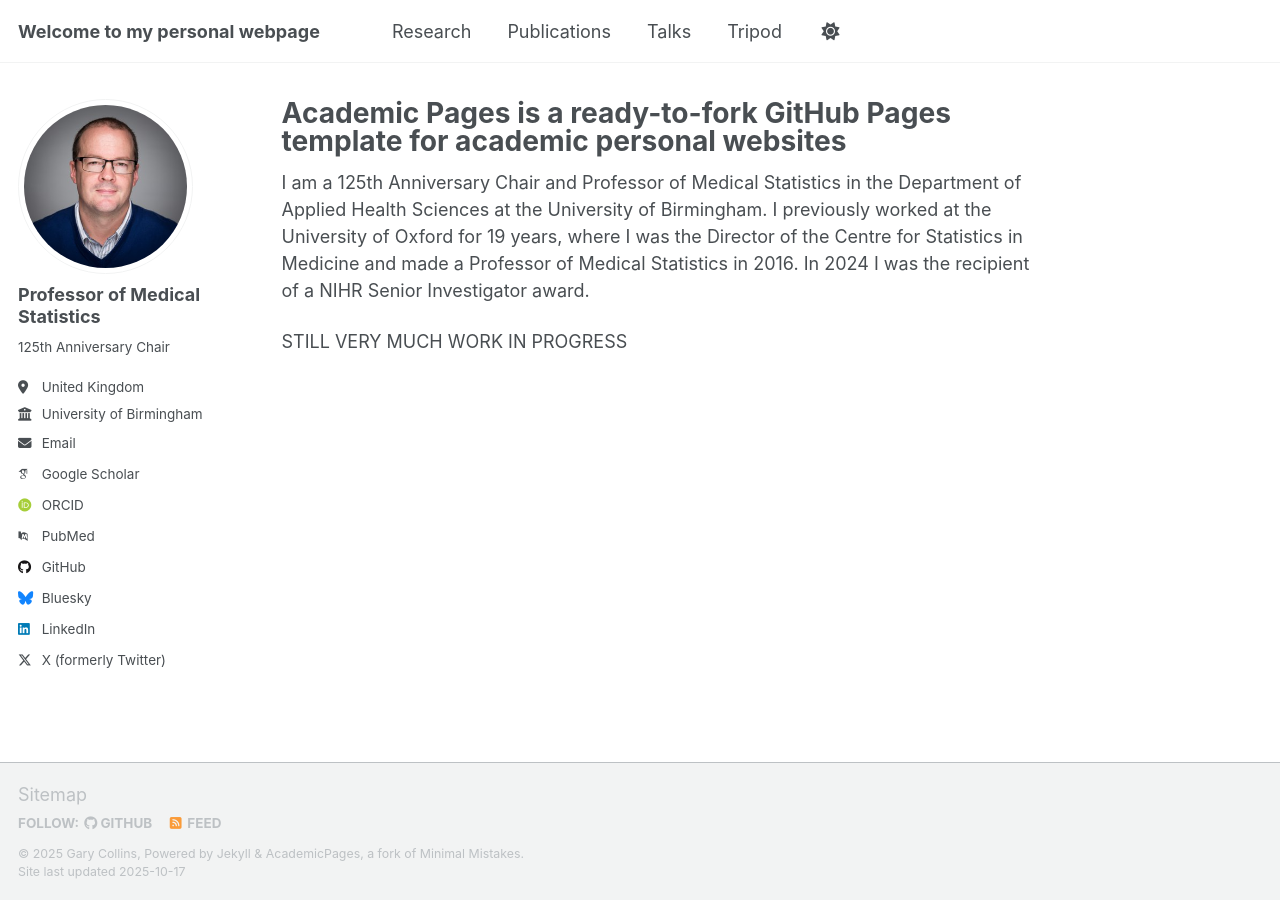
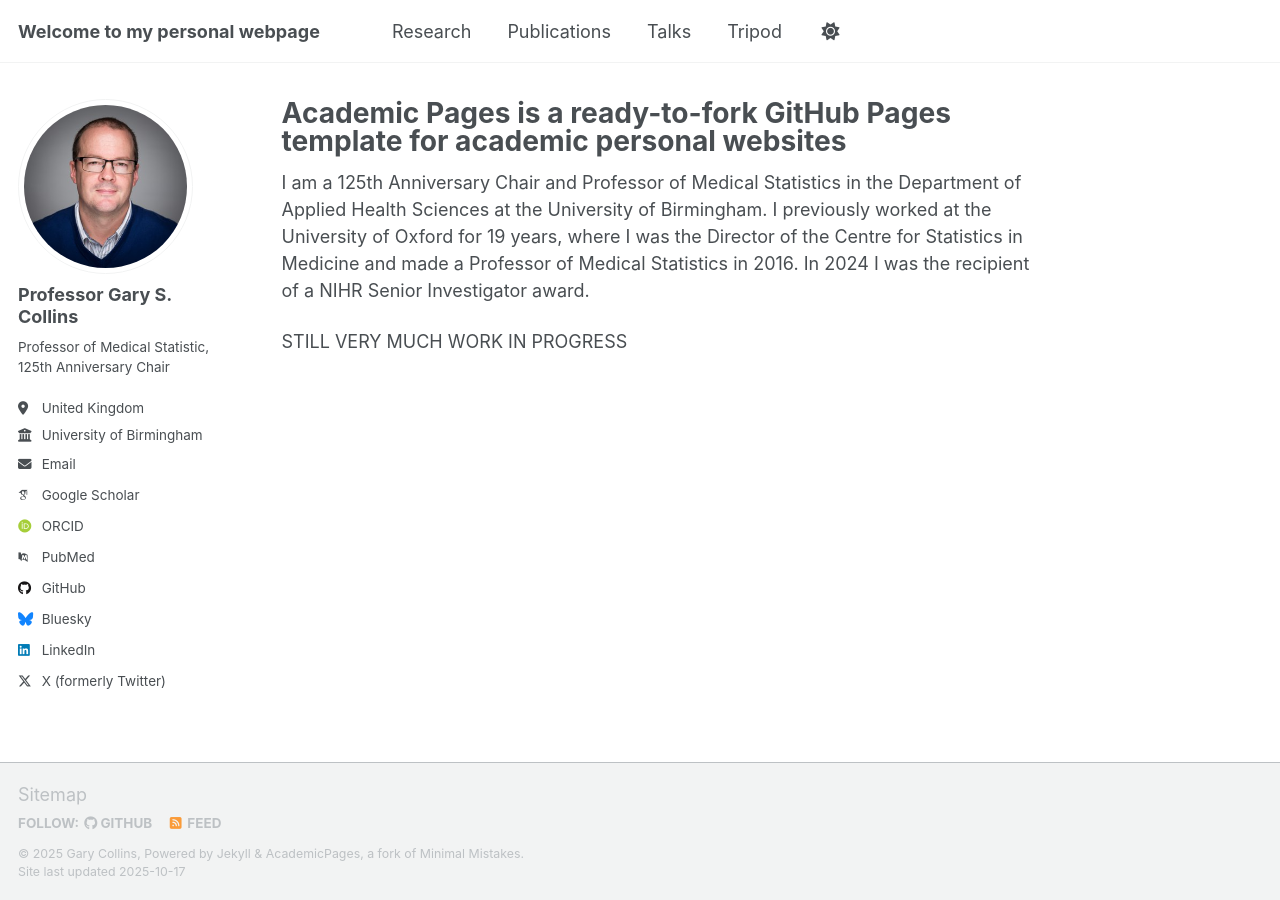
Before and after one commit to gscollins1973/gscollins1973.github.io, a Jekyll site: the page built from _pages/about.md, in a window 1280 px wide. Built offline with Jekyll 4.4.1, drawn with Linux system fonts in a browser that asks for light colours; some web fonts are replaced; a script that is not in the unit is left out.

Commit message:
Update _config.yml

```diff
--- a/_config.yml
+++ b/_config.yml
@@ -24,9 +24,9 @@ repository               : "gscollins1973/gscollins1973.github.io"
 author:
   # Biographic information
   avatar           : "Gary_COLLINS_Headshot.jpg"
-  name             : "Professor of Medical Statistics"
+  name             : "Professor Gary S. Collins"
   pronouns         : # example: "she/her"
-  bio              : "125th Anniversary Chair"
+  bio              : "Professor of Medical Statistic, 125th Anniversary Chair"
   location         : "United Kingdom"
   employer         : "University of Birmingham"
   uri              : # URL
```
